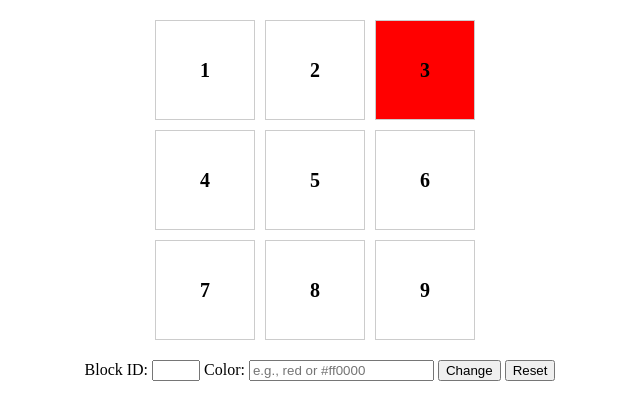
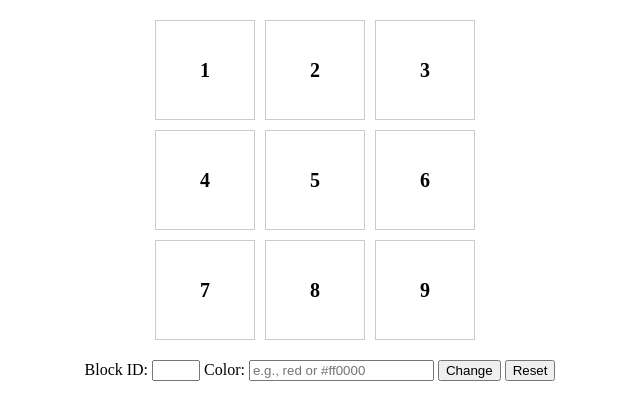
Before and after one commit to acciojob/Replit-Asian-Paints-Jef-king, a website: page main.html in a window 1280 px wide. Shown: the whole page, without its empty margins (320-960 px from the left). Drawn offline with Linux system fonts and the light colour scheme.

Commit message:
created a submission

```diff
--- a/styles.css
+++ b/styles.css
@@ -6,9 +6,9 @@
             margin: 20px auto;
             width: 330px;
         }
-.grid-container>div:nth-child(3){
+/* .grid-container>div:nth-child(3){
 	background-color:#ff0000 !important;
-}
+} */
 
         .grid-item {
             background-color: transparent;
```
